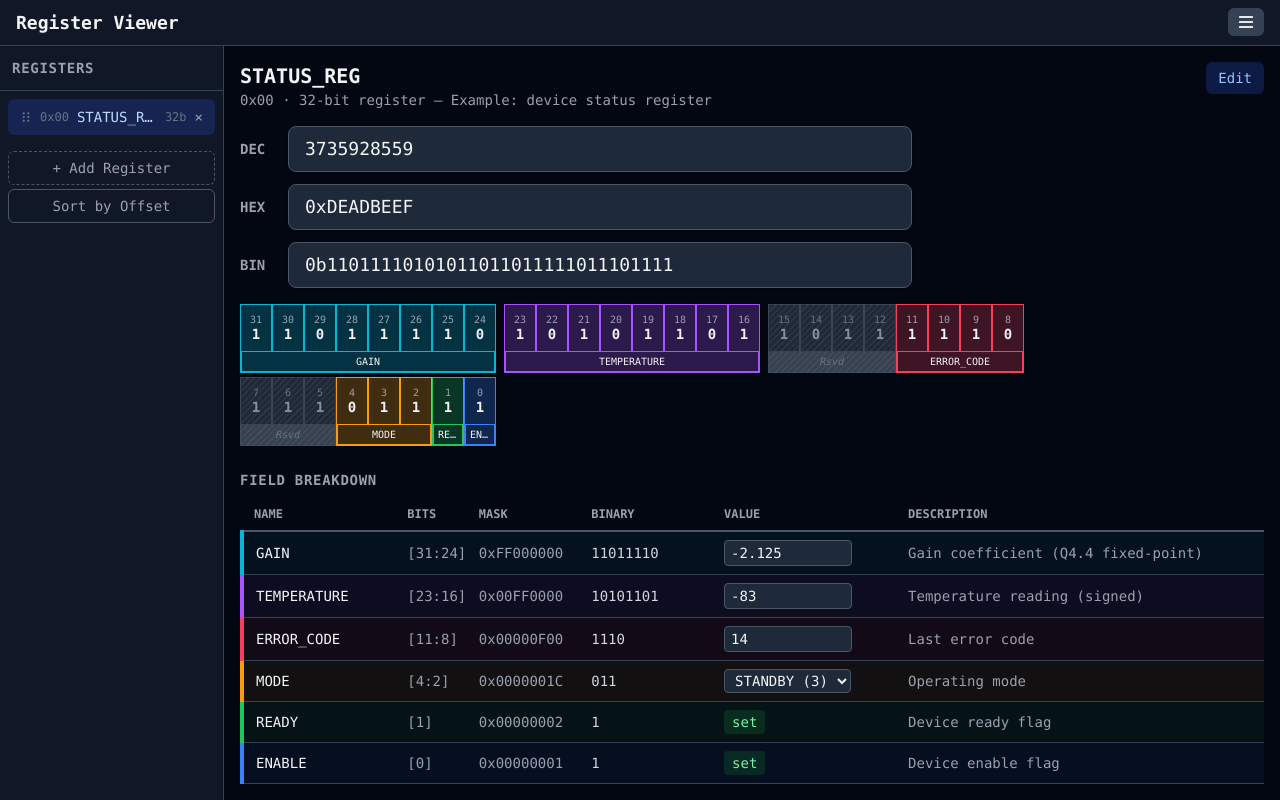
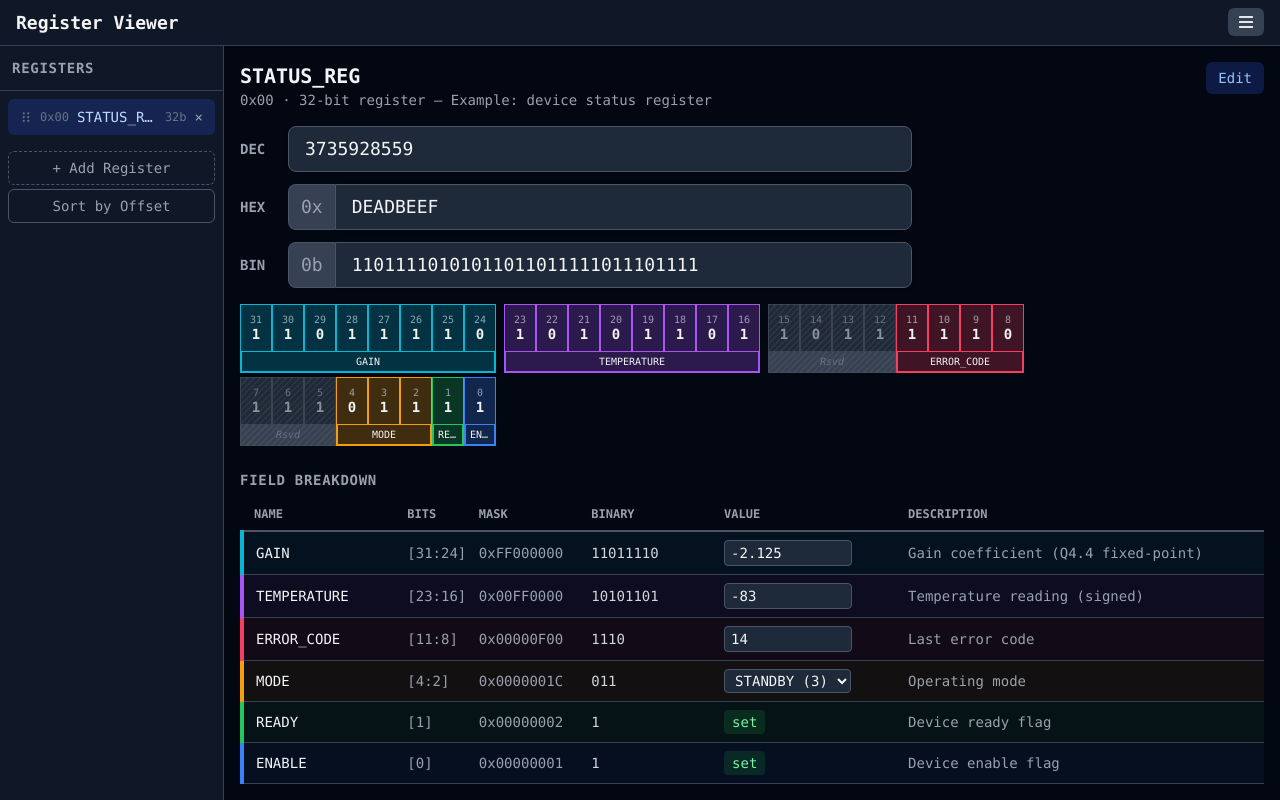
Before and after one commit to chrissbarr/RegisterViewer, a React (Vite) app: page / in a window 1280 px wide. Built offline with nearby package versions, Linux system fonts and the light colour scheme.

Commit message:
Make 0x/0b prefixes uneditable input addons and add per-base character filtering

```diff
--- a/src/components/viewer/value-input-bar.tsx
+++ b/src/components/viewer/value-input-bar.tsx
@@ -34,17 +34,16 @@ export function ValueInputBar({ register }: Props) {
 
   function handleHexBlur() {
     try {
-      const v = BigInt('0x' + hexInput.replace(/^0x/i, ''));
+      const v = BigInt('0x' + (hexInput || '0'));
       commitValue(v);
     } catch {
-      // Revert to current value
       setHexInput(value.toString(16).toUpperCase().padStart(Math.ceil(register.width / 4), '0'));
     }
   }
 
   function handleBinBlur() {
     try {
-      const v = BigInt('0b' + binInput.replace(/^0b/i, ''));
+      const v = BigInt('0b' + (binInput || '0'));
       commitValue(v);
     } catch {
       setBinInput(value.toString(2).padStart(register.width, '0'));
@@ -53,7 +52,7 @@ export function ValueInputBar({ register }: Props) {
 
   function handleDecBlur() {
     try {
-      const v = BigInt(decInput);
+      const v = BigInt(decInput || '0');
       commitValue(v);
     } catch {
       setDecInput(value.toString(10));
@@ -64,14 +63,22 @@ export function ValueInputBar({ register }: Props) {
     if (e.key === 'Enter') onBlur();
   }
 
-  const inputClass =
-    'flex-1 px-4 py-2 rounded-lg border border-gray-300 dark:border-gray-600 bg-white dark:bg-gray-800 text-lg font-mono shadow-sm focus:outline-none focus:ring-2 focus:ring-blue-500';
+  const inputBase =
+    'flex-1 px-4 py-2 border border-gray-300 dark:border-gray-600 bg-white dark:bg-gray-800 text-lg font-mono shadow-sm focus:outline-none focus:ring-2 focus:ring-blue-500';
+
+  const inputStandalone = `${inputBase} rounded-lg`;
+
+  const inputWithAddon = `${inputBase} rounded-r-lg`;
+
+  const addonClass =
+    'inline-flex items-center px-3 rounded-l-lg border border-r-0 border-gray-300 dark:border-gray-600 bg-gray-100 dark:bg-gray-700 text-gray-500 dark:text-gray-400 text-lg font-mono select-none';
 
   const labelClass =
     'text-sm font-semibold text-gray-500 dark:text-gray-400 w-10 shrink-0';
 
   return (
     <div className="flex flex-col gap-3 mb-4 max-w-2xl">
+      {/* DEC — no prefix addon */}
       <label className="flex items-center gap-2">
         <span className={labelClass}>DEC</span>
         <input
@@ -79,49 +86,59 @@ export function ValueInputBar({ register }: Props) {
           value={decInput}
           onFocus={() => (focusedField.current = 'dec')}
           onChange={(e) => {
-            const raw = e.target.value;
-            setDecInput(raw);
-            try { commitValue(BigInt(raw)); } catch { /* partial input */ }
+            const filtered = e.target.value.replace(/[^0-9]/g, '');
+            setDecInput(filtered);
+            try { commitValue(BigInt(filtered || '0')); } catch { /* partial input */ }
           }}
           onBlur={() => { focusedField.current = null; handleDecBlur(); }}
           onKeyDown={(e) => handleKeyDown(e, handleDecBlur)}
-          className={inputClass}
+          className={inputStandalone}
           spellCheck={false}
         />
       </label>
+
+      {/* HEX — 0x prefix addon */}
       <label className="flex items-center gap-2">
         <span className={labelClass}>HEX</span>
+        <div className="flex flex-1">
+          <span className={addonClass}>0x</span>
           <input
             type="text"
-          value={'0x' + hexInput}
+            value={hexInput}
             onFocus={() => (focusedField.current = 'hex')}
             onChange={(e) => {
-            const cleaned = e.target.value.replace(/^0x/i, '');
-            setHexInput(cleaned);
-            try { commitValue(BigInt('0x' + cleaned)); } catch { /* partial input */ }
+              const filtered = e.target.value.replace(/[^0-9A-Fa-f]/g, '');
+              setHexInput(filtered);
+              try { commitValue(BigInt('0x' + (filtered || '0'))); } catch { /* partial input */ }
             }}
             onBlur={() => { focusedField.current = null; handleHexBlur(); }}
             onKeyDown={(e) => handleKeyDown(e, handleHexBlur)}
-          className={inputClass}
+            className={inputWithAddon}
             spellCheck={false}
           />
+        </div>
       </label>
+
+      {/* BIN — 0b prefix addon */}
       <label className="flex items-center gap-2">
         <span className={labelClass}>BIN</span>
+        <div className="flex flex-1">
+          <span className={addonClass}>0b</span>
           <input
             type="text"
-          value={'0b' + binInput}
+            value={binInput}
             onFocus={() => (focusedField.current = 'bin')}
             onChange={(e) => {
-            const cleaned = e.target.value.replace(/^0b/i, '');
-            setBinInput(cleaned);
-            try { commitValue(BigInt('0b' + cleaned)); } catch { /* partial input */ }
+              const filtered = e.target.value.replace(/[^01]/g, '');
+              setBinInput(filtered);
+              try { commitValue(BigInt('0b' + (filtered || '0'))); } catch { /* partial input */ }
             }}
             onBlur={() => { focusedField.current = null; handleBinBlur(); }}
             onKeyDown={(e) => handleKeyDown(e, handleBinBlur)}
-          className={inputClass}
+            className={inputWithAddon}
             spellCheck={false}
           />
+        </div>
       </label>
     </div>
   );
```
Also changed, not shown: 2 other files (tests, documents, lock files or other folders). Lines whose indentation alone changed are shown as unchanged.
